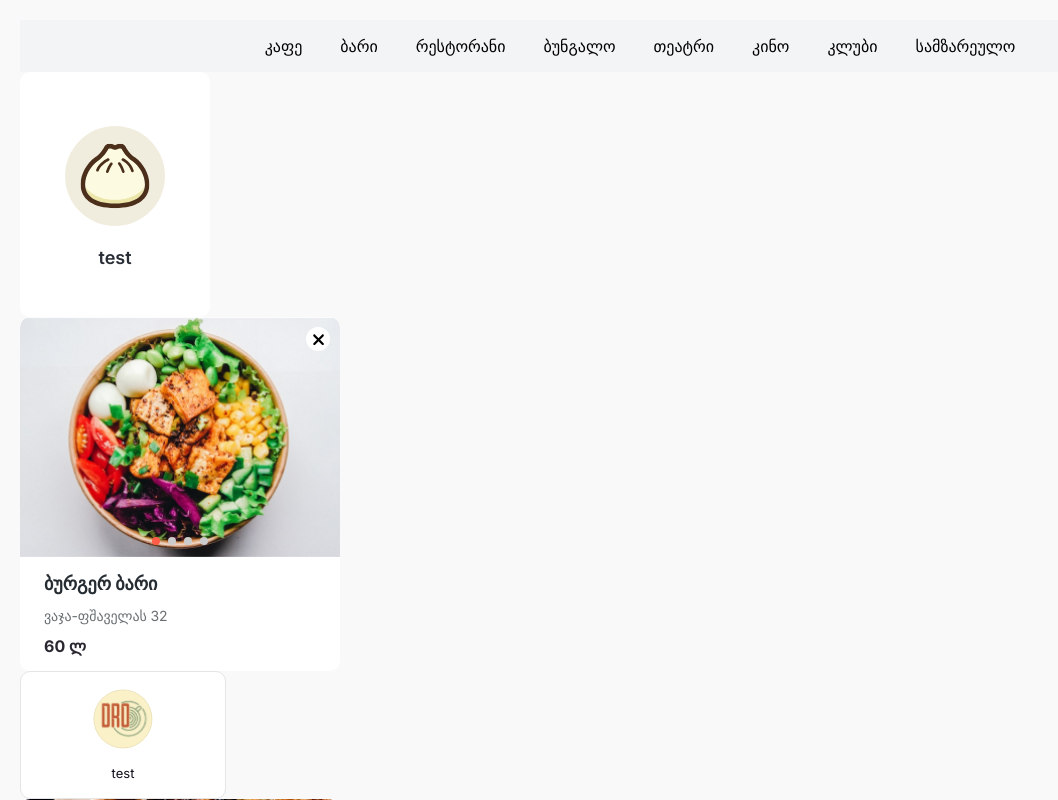
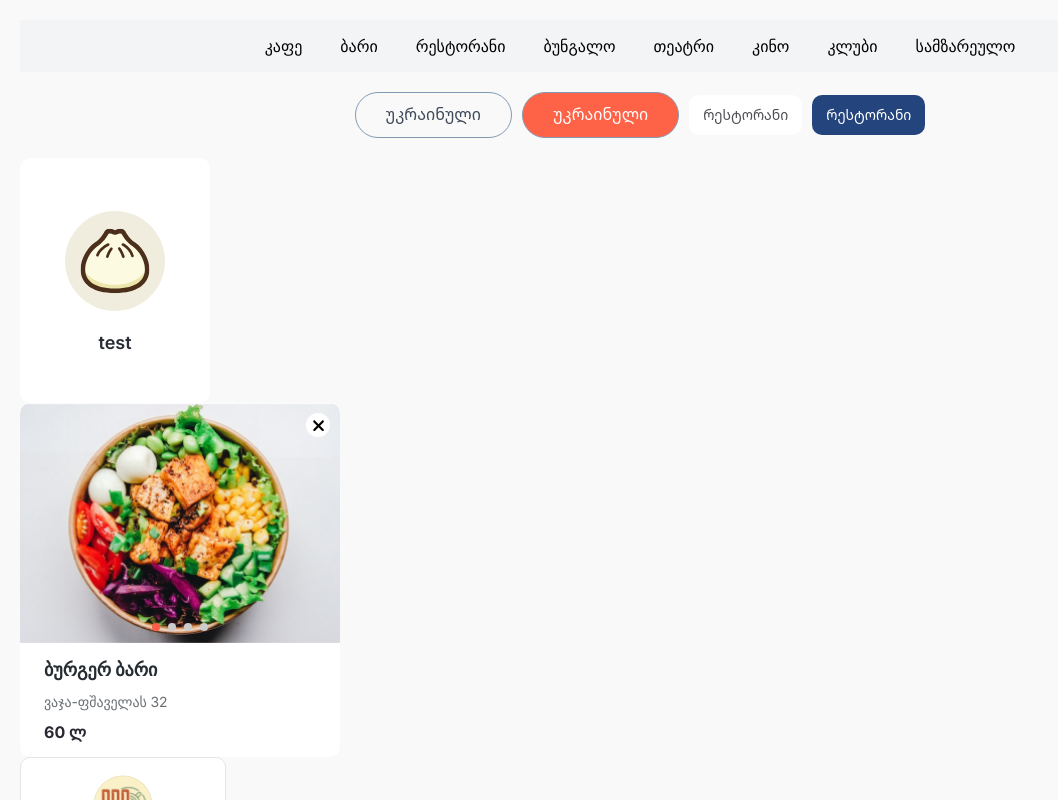
Before and after one commit to lashaiakobadze/el-restauro, a Next.js app: page / in a window 1280 px wide. Shown: the top 800 px of the page, without its empty margins (0-1058 px from the left). Built offline with nearby package versions, Linux system fonts and the light colour scheme.

Commit message:
add primary and secondary tabs

```diff
--- a/package.json
+++ b/package.json
@@ -10,7 +10,8 @@
     "lint:fix": "next lint --fix",
     "lint:strict": "next lint '*/**/*.{js,jsx,ts,tsx}'",
     "prettier": "prettier --write \"**/*.{js,jsx,json,ts,tsx,scss,css,md}\"",
-    "prepare": "husky"
+    "prepare": "husky",
+    "cfc": "node create-component.js"
   },
   "dependencies": {
     "@heroicons/react": "^2.1.3",
--- /dev/null
+++ b/src/app/components/ui/RoundedTabPrimary/RoundedTabPrimary.module.css
@@ -0,0 +1,19 @@
+.tab {
+  width: max-content;
+  min-width: 80px;
+  padding: 10px 30px;
+  border-radius: 30px;
+  opacity: 0px;
+  border: 0.5px solid rgba(130, 154, 177, 1);
+  font-family: Noto Sans Georgian;
+  font-size: 16px;
+  font-weight: 400;
+  line-height: 23.97px;
+  text-align: center;
+  color: #3e4958;
+}
+
+.active {
+  background: rgba(255, 99, 71, 1);
+  color: #ffffff;
+}
--- /dev/null
+++ b/src/app/components/ui/RoundedTabPrimary/RoundedTabPrimary.tsx
@@ -0,0 +1,19 @@
+'use client';
+import React from 'react';
+import styles from './RoundedTabPrimary.module.css';
+
+interface RoundedTabPrimaryProps {
+  name: string;
+  isActive?: boolean;
+}
+
+const RoundedTabPrimary: React.FC<RoundedTabPrimaryProps> = ({
+  name,
+  isActive,
+}) => {
+  const tabClassName = isActive ? `${styles.tab} ${styles.active}` : styles.tab;
+
+  return <div className={tabClassName}>{name}</div>;
+};
+
+export default RoundedTabPrimary;
--- /dev/null
+++ b/src/app/components/ui/RoundedTabSecondary/RoundedTabSecondary.module.css
@@ -0,0 +1,18 @@
+.tab {
+  width: max-content;
+  min-width: 80px;
+  padding: 11px 14px;
+  border-radius: 10px;
+  background-color: #ffffff;
+  font-family: Noto Sans Georgian;
+  font-size: 14px;
+  font-weight: 400;
+  line-height: 18.34px;
+  text-align: center;
+  color: #4f5055;
+}
+
+.active {
+  background-color: #23447c;
+  color: #ffffff;
+}
--- /dev/null
+++ b/src/app/components/ui/RoundedTabSecondary/RoundedTabSecondary.tsx
@@ -0,0 +1,19 @@
+'use client';
+import React from 'react';
+import styles from './RoundedTabSecondary.module.css';
+
+interface RoundedTabSecondaryProps {
+  name: string;
+  isActive?: boolean;
+}
+
+const RoundedTabSecondary: React.FC<RoundedTabSecondaryProps> = ({
+  name,
+  isActive,
+}) => {
+  const tabClassName = isActive ? `${styles.tab} ${styles.active}` : styles.tab;
+
+  return <div className={tabClassName}>{name}</div>;
+};
+
+export default RoundedTabSecondary;
--- a/src/app/page.tsx
+++ b/src/app/page.tsx
@@ -8,6 +8,8 @@ import Resto from './components/Resto/Resto';
 import OfferedCard from './components/OfferedCard/OfferedCard';
 import { FavoriteEnum } from './common/enums/favorite.enum';
 import { SetStateAction, useState } from 'react';
+import RoundedTabSecondary from './components/ui/RoundedTabSecondary/RoundedTabSecondary';
+import RoundedTabPrimary from './components/ui/RoundedTabPrimary/RoundedTabPrimary';
 
 export default function Home() {
   const [favoriteState, setFavoriteState] = useState(FavoriteEnum.UNFAVORITE);
@@ -15,8 +17,26 @@ export default function Home() {
   const handleFavoriteChange = (newFavorite: SetStateAction<FavoriteEnum>) => {
     setFavoriteState(newFavorite);
   };
+
+  const tabsContainer = {
+    display: 'flex',
+    justifyContent: 'center',
+    alignItems: 'center',
+    gap: '10px',
+    padding: '20px',
+  };
+
   return (
     <>
+      <div style={tabsContainer}>
+        <RoundedTabPrimary name={'უკრაინული'} isActive={false} />
+        <RoundedTabPrimary name={'უკრაინული'} isActive={true} />
+
+        <RoundedTabSecondary name={'რესტორანი'} isActive={false} />
+        <RoundedTabSecondary name={'რესტორანი'} isActive={true} />
+      </div>
+      {/* isActive={true} */}
+
       {/* <SliderCenterMode />
       <SliderWithThumbnails />
       <ImageSlider /> */}
```
